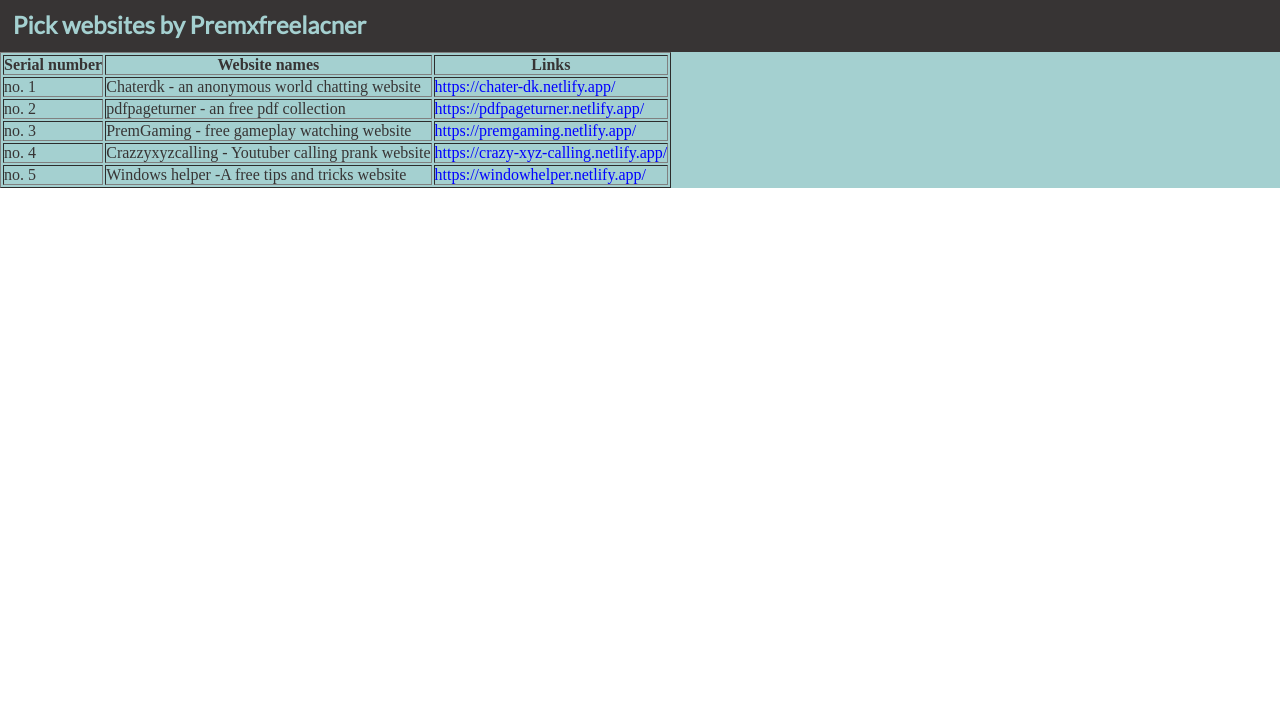
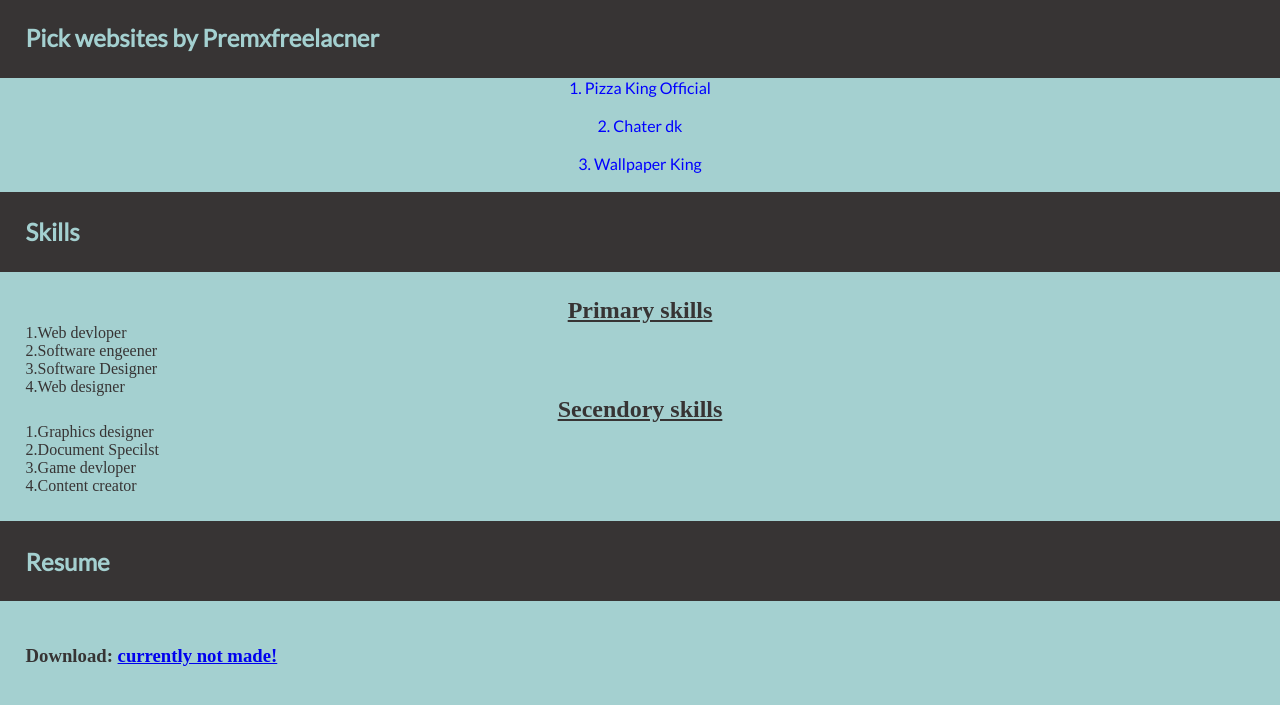
Before and after one commit to premxfreelancer/portfolio, a plain HTML site: page index.html in a window 1280 px wide. Shown: the part 1832-2537 px from the top of the page. Before the commit the page ends 2020 px from the top, so only its background shows below. Drawn offline with Linux system fonts and the light colour scheme.

Commit message:
Final launch v1

```diff
--- a/css/pad&mar.css
+++ b/css/pad&mar.css
@@ -27,5 +27,8 @@
 }
 
 .pickshead {
-    padding: 1%;
+    padding: 2%;
 }
+.stylebody1 , .stylehead1 {
+    padding: 2%;
+}
--- a/css/wh&bc.css
+++ b/css/wh&bc.css
@@ -58,3 +58,13 @@
     background-color: rgb(164, 208, 208);
     color: rgb(55, 52, 52);
 }
+
+.stylebody1 {
+    background-color: rgb(164, 208, 208);
+    color: rgb(55, 52, 52);
+}
+
+.stylehead1 {
+    background-color: rgb(55, 52, 52);
+    color: rgb(164, 208, 208);
+}
--- a/index.html
+++ b/index.html
@@ -50,9 +50,9 @@
 <hr>
 <div class="spacebet">
 
-    <img src="https://cdn-icons-png.flaticon.com/512/25/25231.png" alt="Youtube_logo" class="Youtube_logo">
+    <img src="https://cdn-icons-png.flaticon.com/512/25/25231.png" alt="Youtube_logo" target="_blank" class="Youtube_logo">
 
-    <div class="font1"><a href="https://www.github.com/Premxfreelacner" class="links">Github - Premxfreelacner</a></div>
+    <div class="font1"><a href="https://www.github.com/premxfreelacner" class="links" target="_blank">Github - Premxfreelacner</a></div>
 
     </div>
     <hr>
@@ -69,54 +69,47 @@
 <h2 class="font1 hoverglow pickshead">Pick websites by Premxfreelacner</h2>
 
 <div class="websites picksbody">
-    <table border="1">
-        <thead>
-            <tr>
-                <th>Serial number</th>
-                <th>Website names</th>
-                <th>Links</th>
-            </tr>
-        </thead>
-        <tbody>
-            <tr>
-                <td>no. 1</td>
-                <td>Chaterdk - an anonymous world chatting website</td>
-                <td><a class="links" href="https://chater-dk.netlify.app/">https://chater-dk.netlify.app/</a></td>
+
+ <center>   <a href="https://pizzakingofficial.netlify.app/" class="font1 links" target="_blank">1. Pizza King Official</a> </center> <br>
+ <center>   <a href="https://chater-dk.netlify.app/" class="font1 links" target="_blank">2. Chater dk</a> </center> <br>
+<center>   <a href="https:/wallpaperking.netlify.app/" target="_blank" class="font1 links">3. Wallpaper King</a> </center> <br>
 
 
+</div>
 
-            </tr>
-            <tr>
-                <td>no. 2</td>
-                <td>pdfpageturner - an free pdf collection</td>
-                <td><a class="links" href="https://pdfpageturner.netlify.app/">https://pdfpageturner.netlify.app/</a></td>
+<h2 class="font1 hoverglow stylehead1">Skills</h2>
 
-            </tr>
-            <tr>
-                <td>no. 3</td>
-                <td>PremGaming - free gameplay watching website</td>
-                <td><a class="links" href="https://premgaming.netlify.app/">https://premgaming.netlify.app/</a></td>
+<div class="websites stylebody1">
+    <u><center> <h2 class="primaryskillsheader">Primary skills</h2> </center></u>
+<div>
+1.Web devloper <br>
+2.Software engeener <br>
+3.Software Designer <br>
+4.Web designer <br>
+</div>
+<u><center> <h2 class="secendoryskillsheader">Secendory skills</h2> </center></u>
+<div>
+1.Graphics designer <br>
+2.Document Specilst <br>
+3.Game devloper <br>
+4.Content creator <br>
+</div>
 
-            </tr>
-            <tr>
-                <td>no. 4</td>
-                <td>Crazzyxyzcalling - Youtuber calling prank website</td>
-                <td><a class="links" href="https://crazy-xyz-calling.netlify.app/">https://crazy-xyz-calling.netlify.app/</a></td>
-            </tr>
-            <tr>
-                <td>no. 5</td>
-                <td>Windows helper -A free tips and tricks website</td>
-                <td><a class="links" href="https://windowhelper.netlify.app/">https://windowhelper.netlify.app/</a></td>
-            </tr>
-        </tbody>
-    </table>
+
 </div>
+
+<h2 class="font1 hoverglow stylehead1">Resume</h2>
+<div class="websites stylebody1">
+<br>
+
+<h3>Download: <a href="#">currently not made!</a></h3>
+<br>
 
 
 
 
 
-
+</div>
 
 
 
```
